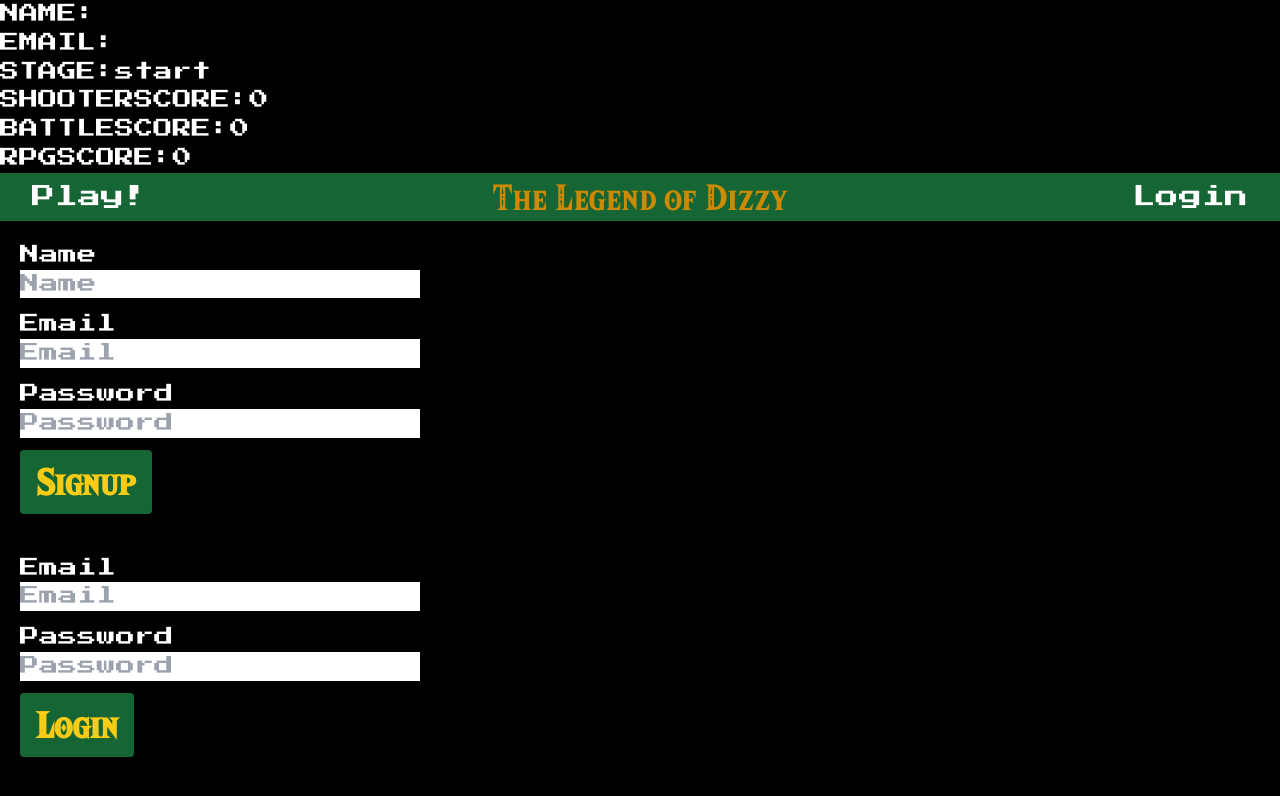
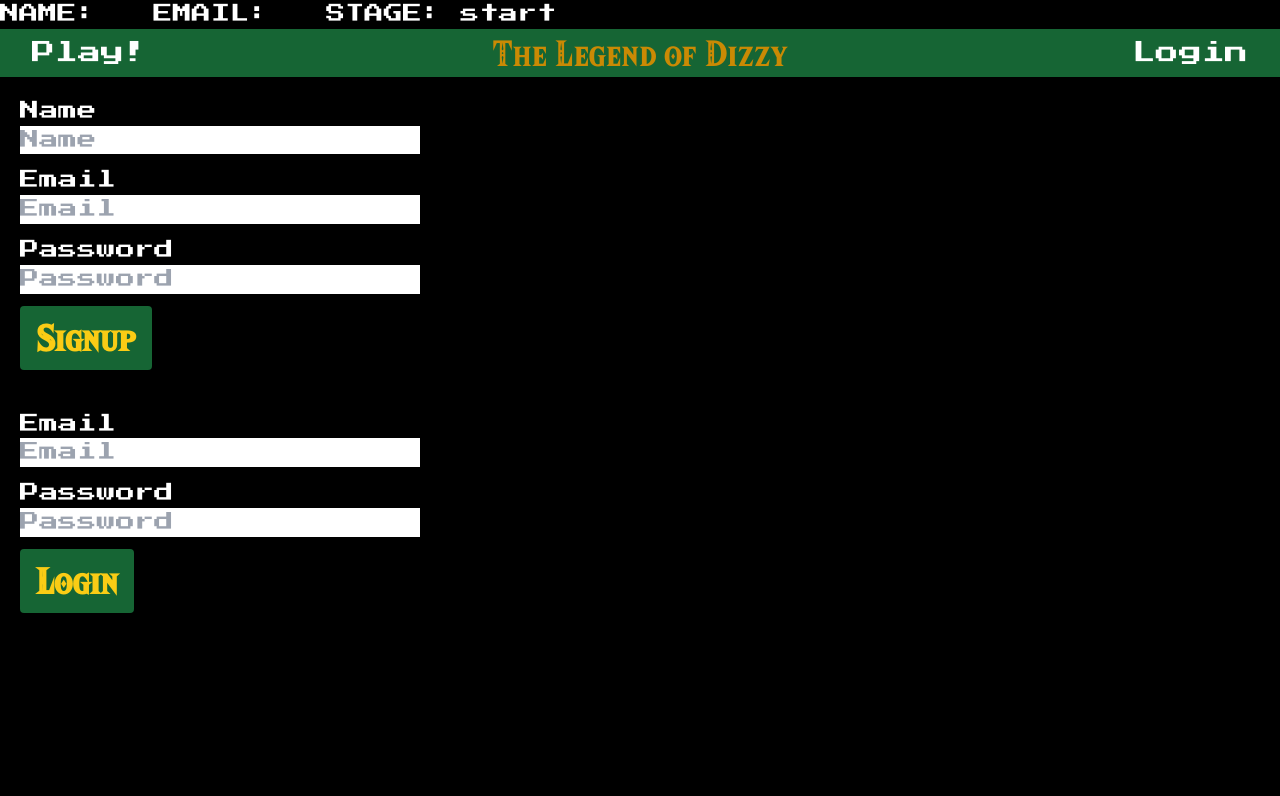
Before and after one commit to AHelmin/The-Legend-Of-Dizzy, a React (Vite) app in the folder client/: page /auth in a window 1280 px wide. Shown: the top 796 px of the page. Built offline with nearby package versions, Linux system fonts and the light colour scheme.

Commit message:
added total score

```diff
--- a/client/src/components/Header.jsx
+++ b/client/src/components/Header.jsx
@@ -38,12 +38,7 @@ const Header = () => {
   return (
     <>
 
-    <p>NAME: {userName}</p>
-    <p>EMAIL:{userEmail}</p>
-    <p>STAGE:{stageName}</p>
-    <p>SHOOTERSCORE:{shooterScore}</p>
-    <p>BATTLESCORE:{battleScore}</p>
-    <p>RPGSCORE:{rpgScore}</p>
+    <p>NAME: {userName} &nbsp; EMAIL: {userEmail} &nbsp; STAGE: {stageName}</p>
     <Navbar className="bg-green-800 flex w-full" style={{ height: "15%" }}>
       <div className="w-full flex flex-wrap justify-between items-center header-container px-8 press-start">
         <Nav className="mr-auto">
--- a/client/src/pages/Game.jsx
+++ b/client/src/pages/Game.jsx
@@ -11,7 +11,8 @@ import { GameOver } from "../components/GameOver";
 import { ChangeScore } from "../components/ChangeScore";
 import { useSelector } from 'react-redux';
 import { useDispatch } from 'react-redux';
-
+import '../output.css';
+import '../assets/css/header.css';
 
 
 
@@ -20,13 +21,22 @@ export default function Game() {
   const [gameUrl, setGameUrl] = useState("../../snes-rpg/levels/open-field.html");
   const [currentScore, setCurrentScore] = useState(0)
 
+  const userName = useSelector((state) => state.name);
   const stageName = useSelector((state) => state.stagename);
+  const battleScore = useSelector((state) => state.battlescore);
+  const rpgScore = useSelector((state) => state.rpgscore);
+  const shooterScore = useSelector((state) => state.shooterScore);
   const dispatch = useDispatch();
 
 
   return (
     <>
       <Header />
+      {(stageName === "stage1" || stageName === "stage2"|| stageName === "stage3") && (
+      <div className="text-center mt-2 flex press-start">
+        Current Score: {battleScore + shooterScore + rpgScore}
+      </div>
+      )}
       <div>
       {stageName === "start" && (
         ChangeScore(0),
```
